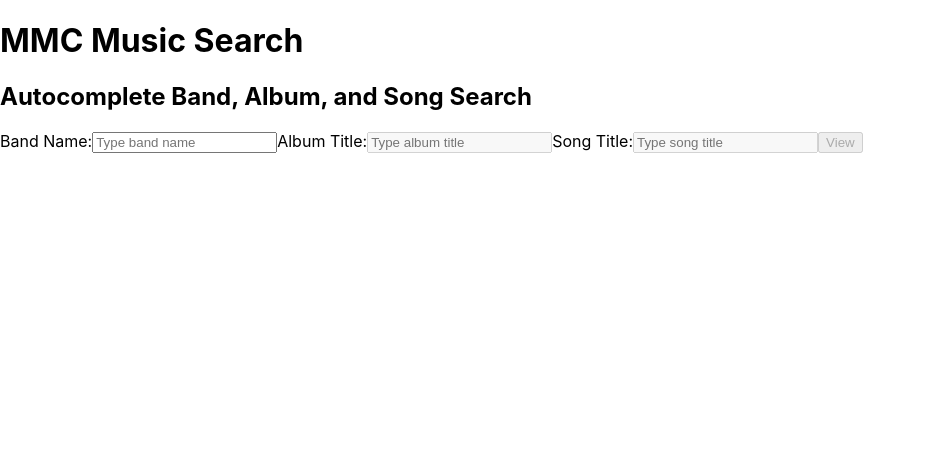
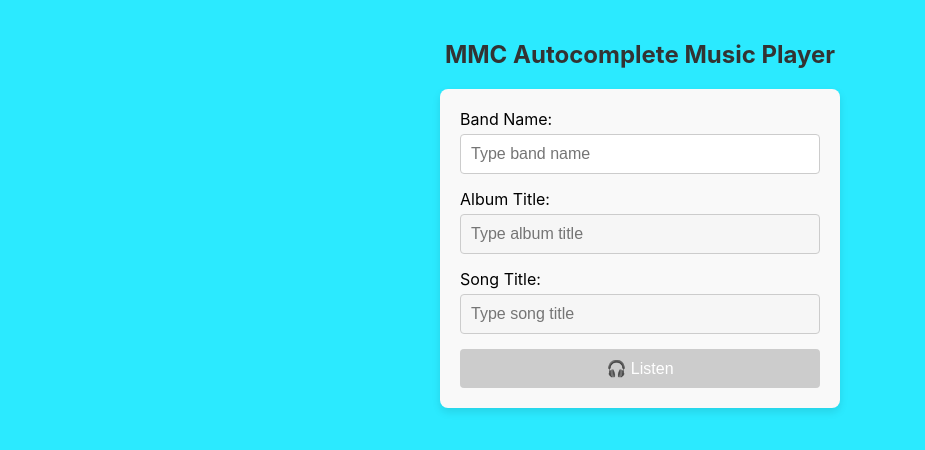
Before and after one commit to rgreenegit/MMC_Test, a React (Create React App) app in the folder frontend/: page / in a window 1280 px wide. Shown: the top 450 px of the page, without its empty margins (0-925 px from the left). Built offline with nearby package versions, Linux system fonts and the light colour scheme.

Commit message:
feat: add frontend styling, easier on the eye

```diff
--- a/frontend/src/App.js
+++ b/frontend/src/App.js
@@ -4,7 +4,6 @@ import AutocompleteForm from './components/AutocompleteForm';
 function App() {
   return (
     <div className="App">
-      <h1>MMC Music Search</h1>
       <AutocompleteForm />
     </div>
   );
--- /dev/null
+++ b/frontend/src/components/AutocompleteForm.css
@@ -0,0 +1,91 @@
+.form-container {
+    display: flex;
+    justify-content: flex-start;
+    align-items: center;
+    height: 100vh;
+    flex-direction: column;
+    padding: 20px;
+    background-color: #2beaff;
+  }
+
+  .form {
+    background-color: #f9f9f9;
+    padding: 20px;
+    border-radius: 8px;
+    box-shadow: 0 4px 8px rgba(0, 0, 0, 0.1);
+    width: 100%;
+    max-width: 400px;
+    display: flex;
+    flex-direction: column;
+    box-sizing: border-box;
+  }
+
+  h2 {
+    text-align: center;
+    margin-bottom: 20px;
+    color: #333;
+  }
+
+  label {
+    margin-bottom: 15px;
+    position: relative;
+    width: 100%;
+  }
+
+  .input {
+    width: 100%;
+    padding: 10px;
+    margin-top: 5px;
+    border: 1px solid #ccc;
+    border-radius: 4px;
+    font-size: 16px;
+    box-sizing: border-box;
+  }
+
+  .suggestions {
+    position: absolute;
+    top: 45px;
+    left: 0;
+    right: 0;
+    background-color: #fff;
+    border: 1px solid #ccc;
+    border-radius: 4px;
+    max-height: 150px;
+    overflow-y: auto;
+    z-index: 100;
+    box-shadow: 0 4px 8px rgba(0, 0, 0, 0.1);
+    list-style-type: none;
+    padding-left: 0;
+  }
+
+  .suggestion-item {
+    padding: 10px;
+    cursor: pointer;
+  }
+
+  .suggestion-item:hover {
+    background-color: #f0f0f0;
+  }
+
+  .submit-btn {
+    padding: 10px 15px;
+    border: none;
+    background-color: #007bff;
+    color: white;
+    font-size: 16px;
+    border-radius: 4px;
+    cursor: pointer;
+    display: flex;
+    align-items: center;
+    justify-content: center;
+    transition: background-color 0.3s;
+  }
+
+  .submit-btn:hover {
+    background-color: #0056b3;
+  }
+
+  .submit-btn:disabled {
+    background-color: #ccc;
+    cursor: not-allowed;
+  }
--- a/frontend/src/components/AutocompleteForm.js
+++ b/frontend/src/components/AutocompleteForm.js
@@ -1,5 +1,6 @@
 import React, { useState, useEffect } from 'react';
 import axios from 'axios';
+import './AutocompleteForm.css';
 
 const apiUrl = "http://127.0.0.1:8000";
 
@@ -30,7 +31,7 @@ const AutocompleteForm = () => {
 
     if (value.length > 0) {
       try {
-        const response = await axios.get(`${apiUrl}/autocomplete/?prefix=${value}`, {params});
+        const response = await axios.get(`${apiUrl}/autocomplete/?prefix=${value}`, { params });
         setSuggestions(response.data);
       } catch (error) {
         console.error('Error fetching autocomplete suggestions:', error);
@@ -48,8 +49,6 @@ const AutocompleteForm = () => {
     } else if (activeField === 'songTitle') {
       setSongTitle(suggestion);
     }
-
-    // Clear suggestions after selection
     setSuggestions([]);
   };
 
@@ -65,9 +64,9 @@ const AutocompleteForm = () => {
   const isFormValid = bandName && albumTitle && songTitle;
 
   return (
-    <div>
-      <h2>Autocomplete Band, Album, and Song Search</h2>
-      <form onSubmit={handleSubmit}>
+    <div className="form-container">
+      <h2>MMC Autocomplete Music Player</h2>
+      <form onSubmit={handleSubmit} className="form">
         <label>
           Band Name:
           <input
@@ -75,7 +74,17 @@ const AutocompleteForm = () => {
             value={bandName}
             onChange={(e) => handleInputChange('bandName', e.target.value)}
             placeholder="Type band name"
+            className="input"
           />
+          {activeField === 'bandName' && suggestions.length > 0 && (
+            <ul className="suggestions">
+              {suggestions.map((suggestion, index) => (
+                <li key={index} onClick={() => handleSuggestionClick(suggestion)} className="suggestion-item">
+                  {suggestion}
+                </li>
+              ))}
+            </ul>
+          )}
         </label>
 
         <label>
@@ -85,8 +94,18 @@ const AutocompleteForm = () => {
             value={albumTitle}
             onChange={(e) => handleInputChange('albumTitle', e.target.value)}
             placeholder="Type album title"
+            className="input"
             disabled={!bandName}
           />
+          {activeField === 'albumTitle' && suggestions.length > 0 && (
+            <ul className="suggestions">
+              {suggestions.map((suggestion, index) => (
+                <li key={index} onClick={() => handleSuggestionClick(suggestion)} className="suggestion-item">
+                  {suggestion}
+                </li>
+              ))}
+            </ul>
+          )}
         </label>
 
         <label>
@@ -96,24 +115,24 @@ const AutocompleteForm = () => {
             value={songTitle}
             onChange={(e) => handleInputChange('songTitle', e.target.value)}
             placeholder="Type song title"
+            className="input"
             disabled={!albumTitle}
           />
+          {activeField === 'songTitle' && suggestions.length > 0 && (
+            <ul className="suggestions">
+              {suggestions.map((suggestion, index) => (
+                <li key={index} onClick={() => handleSuggestionClick(suggestion)} className="suggestion-item">
+                  {suggestion}
+                </li>
+              ))}
+            </ul>
+          )}
         </label>
 
-        <button type="submit" disabled={!isFormValid}>View</button>
+        <button type="submit" disabled={!isFormValid} className="submit-btn">
+          🎧 Listen
+        </button>
       </form>
-
-      <div>
-        {suggestions.length > 0 && (
-          <ul>
-            {suggestions.map((suggestion, index) => (
-              <li key={index} onClick={() => handleSuggestionClick(suggestion)}>
-                {suggestion}
-              </li>
-            ))}
-          </ul>
-        )}
-      </div>
     </div>
   );
 };
```
